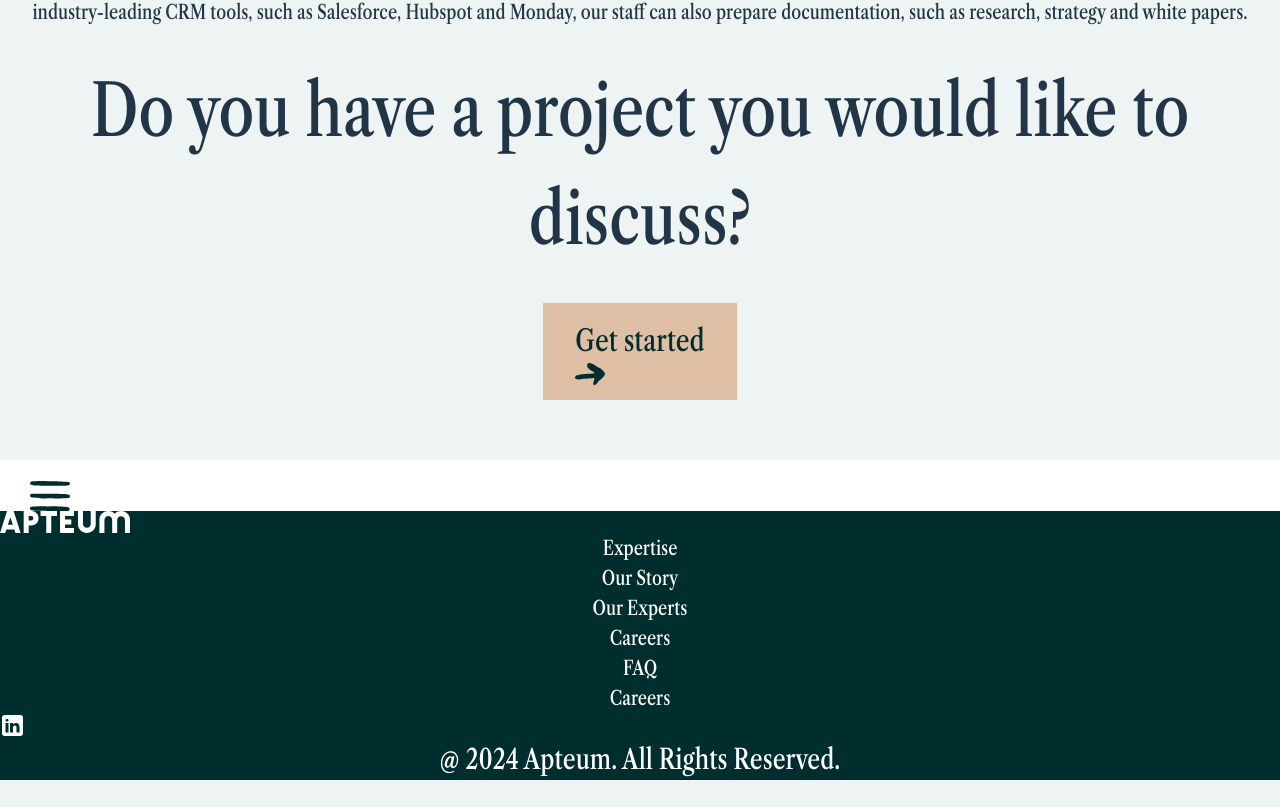
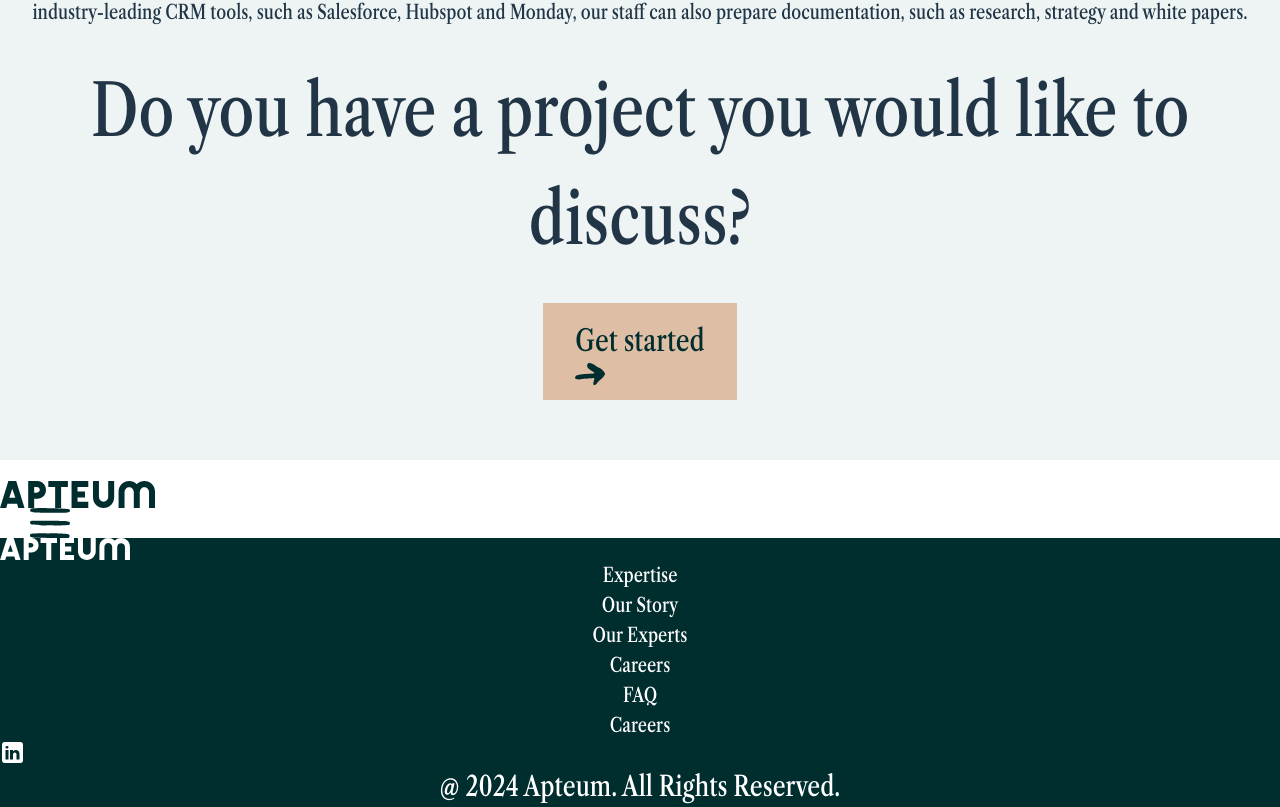
Before and after one commit to rippler7/apteum, a React (Vite) app: page /expertise in a window 1280 px wide. Shown: the part 4810-5617 px from the top of the page. Before the commit the page ends 5590 px from the top, so only its background shows below. Built offline with nearby package versions, Linux system fonts and the light colour scheme.

Commit message:
fixed svg arrow for the button

```diff
--- a/src/components/NavBar.tsx
+++ b/src/components/NavBar.tsx
@@ -1,4 +1,5 @@
 import apteumLogo from '../assets/Apteum_logo_WHITE.svg'
+import aLogo from '../assets/Apteum_logo_RGB.svg'
 import '../components/Sidebar.css'
 import { Link } from 'react-router-dom'
 
@@ -11,8 +12,11 @@ function NavBarContainer(){
       <div className='px-10'>
         <a><img src={apteumLogo} width={120} alt="" /></a>
       </div>
+      <div className='logoCenter items-center m-auto'>
+      <Link to="/"><img src={aLogo} width={155} className='p-0' /></Link>
+      </div>
       <div className='flex align-right w-15 px-3'>
-        <div id="hMenu" className={'hmbrgr w-100 align-right'}>
+        <div id="hMenu" className={'hmbrgr w-100 align-right m-auto'}>
           <br />
         </div>
         <div id='mSidebar' className='transition duration-100 grid w-full pt-10'>
```
